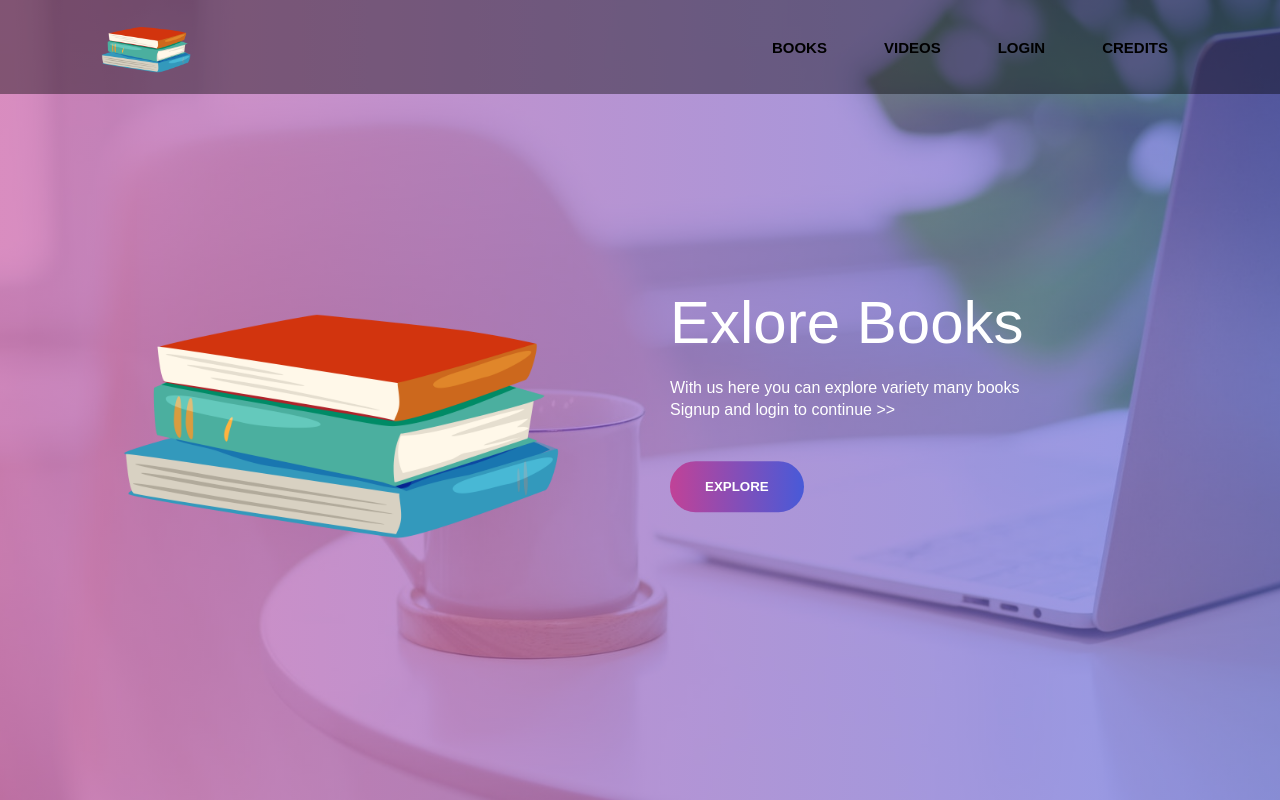
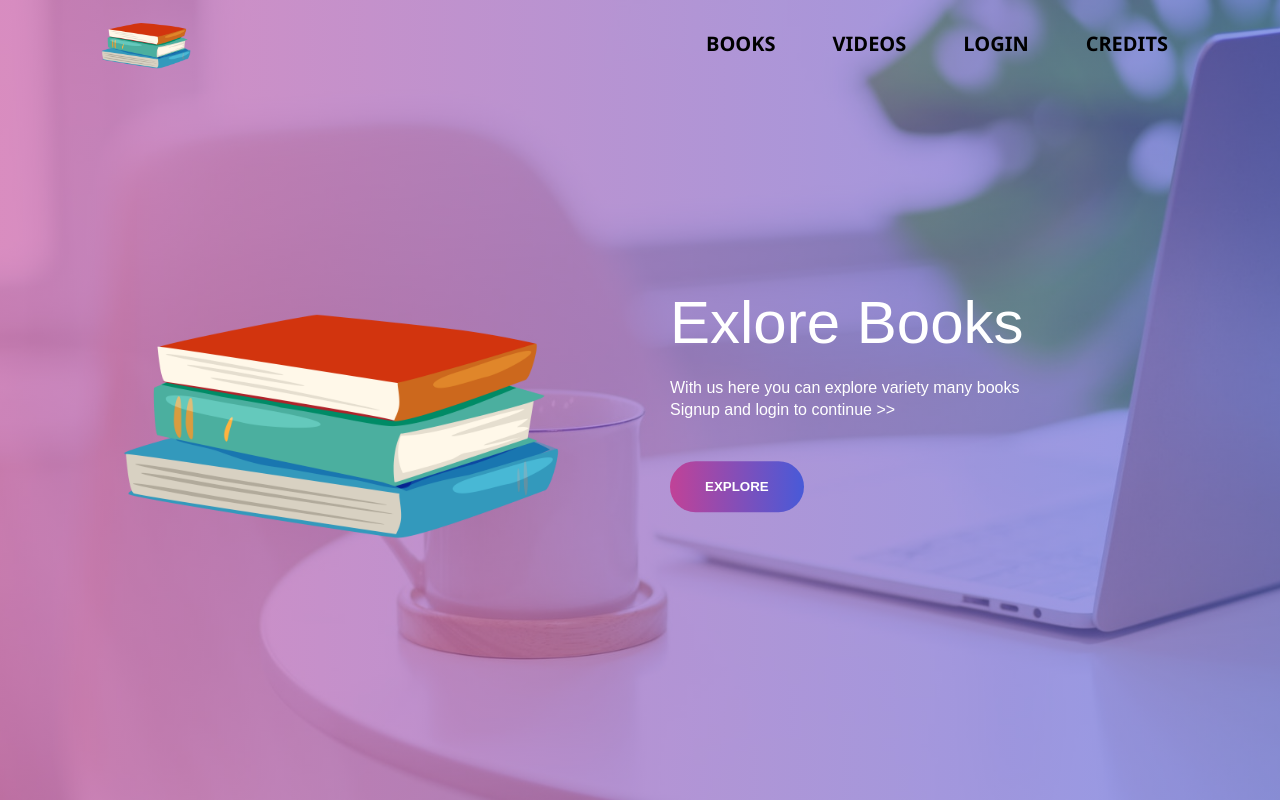
Before and after one commit to 1JoySara/x-poison.github.io, a website: page src/index.html in a window 1280 px wide. Drawn offline with Linux system fonts and the light colour scheme.

Commit message:
Bookclub Web Design

```diff
--- a/src/style.css
+++ b/src/style.css
@@ -15,6 +15,7 @@
 .header{
     width: 100%;
     background: rgba(0,0,0,0.4);
+    background-color: #00000000;
     position: absolute;
     top: 0;
     z-index: 10;
@@ -31,8 +32,9 @@
 }
 .logo img{
     width: 100px;
-    margin: 7px 0;
+    margin: 3px 0;
     cursor: pointer;
+    float: left;
 }
 .navbar ul{
     flex: 1;
@@ -49,8 +51,9 @@
     display: flex;
     align-items: center;
     text-decoration: none;
+    font-family: 'Segoe UI', Tahoma, Geneva, Verdana, sans-serif;
     color: black;
-    font-size: 15px;
+    font-size: 20px;
     font-weight: bold;
     transition: color 0.3s ease;
     position: relative;
@@ -59,12 +62,12 @@
 .navbar ul li a::before {
     content: "";
     position: absolute;
-    bottom: -2px; /* Set the initial position below the link */
+    bottom: -2px;
     left: 0;
     width: 0;
-    height: 2px; /* Set the height and color of the moving line */
+    height: 2px;
     background-color: blue;
-    transition: width 0.3s ease; /* Add a transition for smooth movement */
+    transition: width 0.3s ease;
 }
 
 .navbar ul li a:hover::before {
```
Also changed, not shown: assets/background_register1.jpg (deleted).
